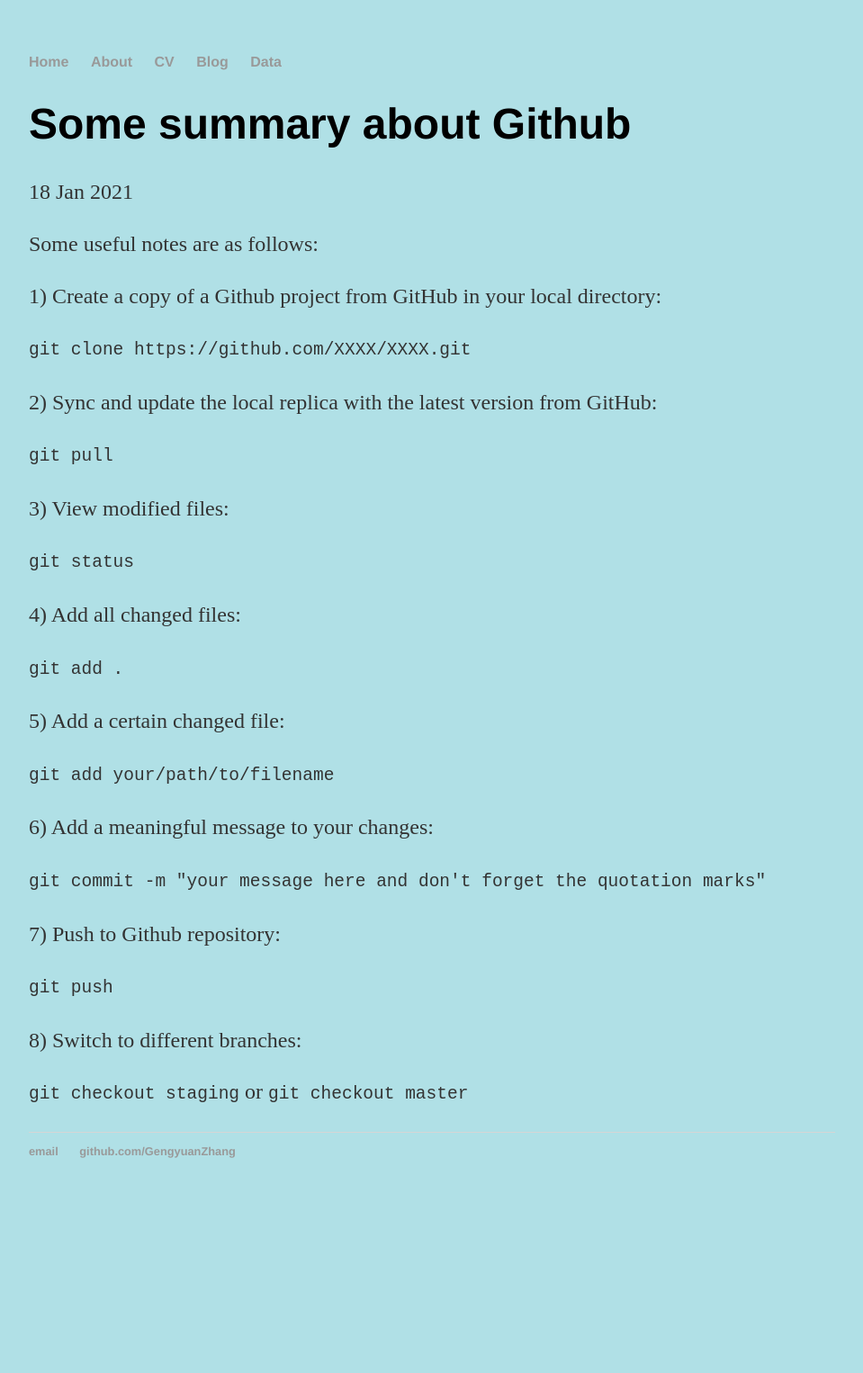
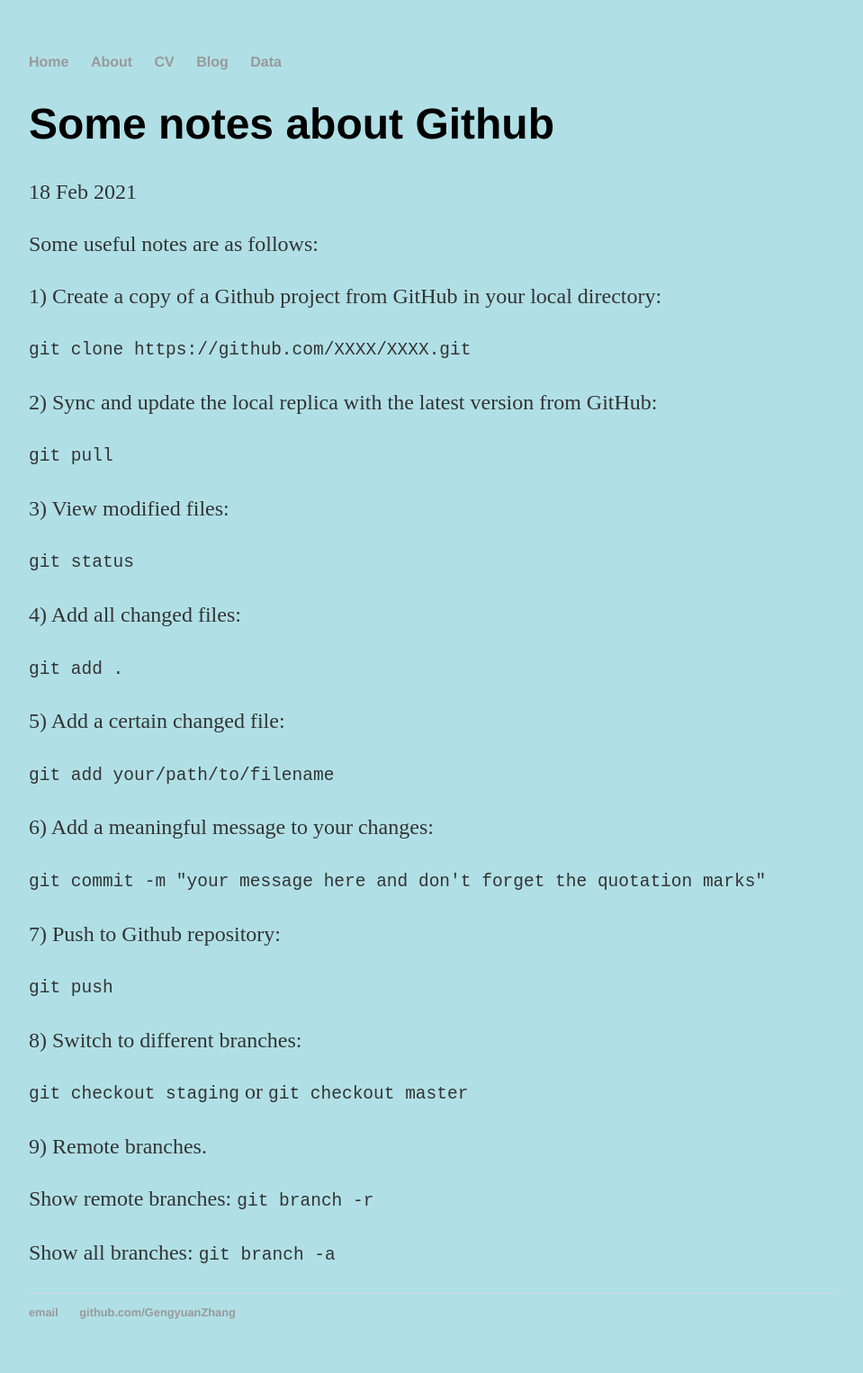
Before and after one commit to GengyuanZhang/GengyuanZhang.github.io, a Jekyll site: the page built from _posts/2021-02-18-2021-gengyuan-zhang-github.md, in a window 1280 px wide. Shown: the whole page at 90% size, without its empty margins (160-1119 px from the left). Built offline with Jekyll 4.4.1, drawn with Linux system fonts in a browser that asks for light colours; before the commit the page ends 1347 px from its top, so only the background shows below that.

Commit message:
add remote

```diff
--- a/_posts/2021-01-18-2021-gengyuan-zhang-github.md
+++ b/_posts/2021-02-18-2021-gengyuan-zhang-github.md
@@ -1,7 +1,7 @@
 ---
 layout: post
-title: "Some summary about Github"
-date: 2021-01-18
+title: "Some notes about Github"
+date: 2021-02-18
 ---
 
 Some useful notes are as follows:
@@ -37,3 +37,9 @@
 8) Switch to different branches:
 
 <code> git checkout staging</code> or <code> git checkout master </code>
+
+9) Remote branches.
+
+Show remote branches: <code> git branch -r </code>
+
+Show all branches: <code> git branch -a </code>
```
